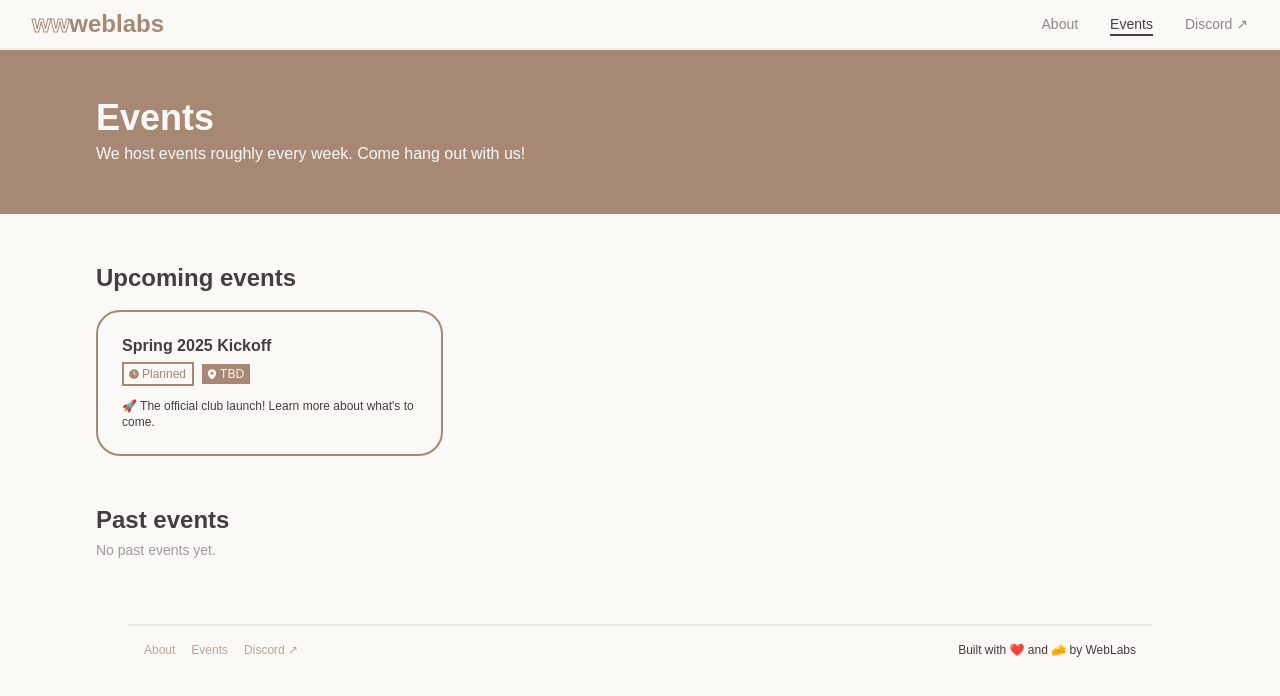
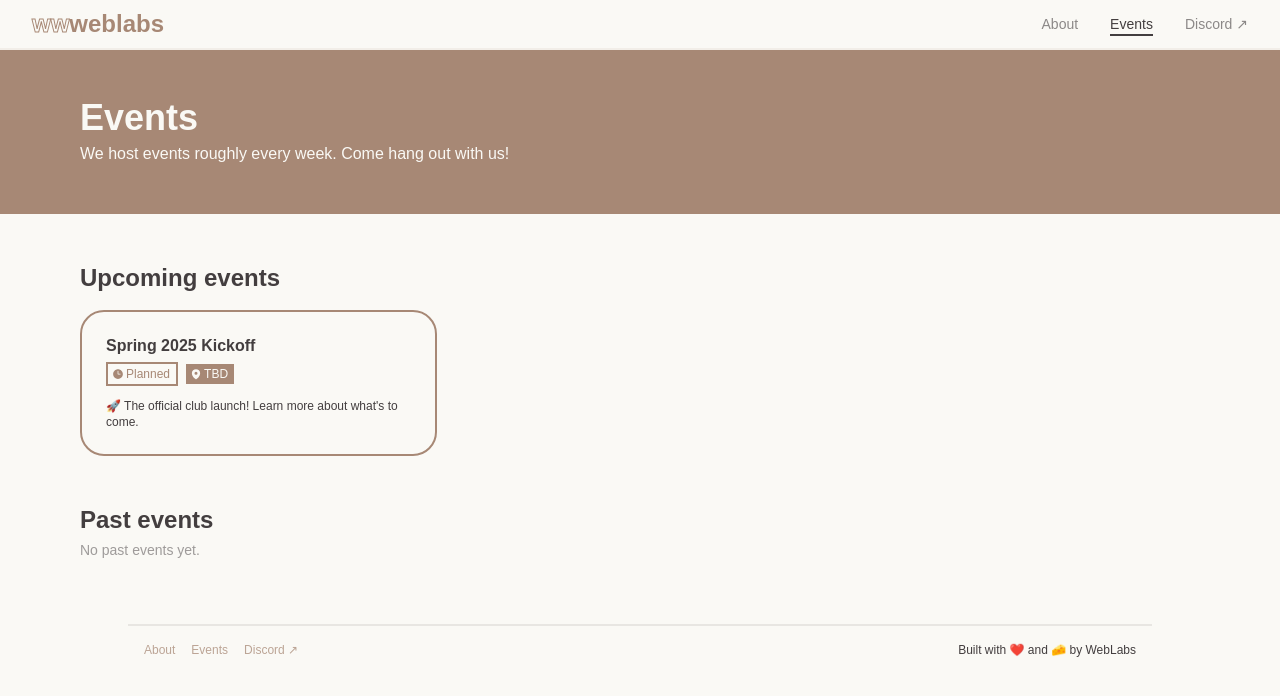
Before and after one commit to weblabsuw/site, a Next.js app: page /events in a window 1280 px wide. Shown: the top 696 px of the page. Built offline with nearby package versions, Linux system fonts and the light colour scheme.

Commit message:
update content spacing

```diff
--- a/components/about/index.tsx
+++ b/components/about/index.tsx
@@ -6,7 +6,7 @@ export function AboutPage() {
   return (<>
     <Navbar active="about"/>
 
-    <section className="container max-w-5xl px-8 py-16 leading-relaxed">
+    <section className="container max-w-5xl px-4 py-16 leading-relaxed">
       <h1 className="text-3xl md:text-4xl font-extrabold">
         About WebLabs
       </h1>
--- a/components/events/events-list.tsx
+++ b/components/events/events-list.tsx
@@ -18,7 +18,7 @@ export function EventsList({ events }: { events: EventItem[] }) {
   const pastEvents = events.filter((event) => event.archived).sort(sortEvents).reverse(); // later dates first
 
   return (
-    <section className="container max-w-6xl px-8 pt-12 pb-16 leading-relaxed">
+    <section className="container max-w-6xl px-4 pt-12 pb-16 leading-relaxed">
       <h2 className="text-2xl font-bold">
         Upcoming events
       </h2>
--- a/components/events/index.tsx
+++ b/components/events/index.tsx
@@ -13,7 +13,7 @@ export function EventsPage({ events }: EventsPageProps) {
     <Navbar active="events"/>
 
     <header className="text-onPrimary bg-primary">
-      <div className="container max-w-6xl px-8 pt-12 pb-12">
+      <div className="container max-w-6xl px-4 pt-12 pb-12">
         <h1 className="text-3xl md:text-4xl font-extrabold">
           Events
         </h1>
--- a/components/events/page/index.tsx
+++ b/components/events/page/index.tsx
@@ -14,7 +14,7 @@ export function EventPage({ Content, metadata }: EventPageProps) {
   return (<>
     <Navbar active="events"/>
 
-    <article className="container max-w-5xl px-8 pt-8 pb-16">
+    <article className="container max-w-5xl px-4 pt-8 pb-16">
       <Link href="/events" className="opacity-75 hover:opacity-100 text-primary font-medium transition-opacity">
         ← Back to events
       </Link>
--- a/components/home/events.tsx
+++ b/components/home/events.tsx
@@ -4,7 +4,7 @@ import { Button } from "@/components/ui/button";
 export function Events() {
   return (
     <section className="px-4 py-24 container max-w-5xl">
-      <div className="px-12 py-8 text-onPrimary bg-primary rounded-3xl">
+      <div className="px-8 md:px-12 py-8 text-onPrimary bg-primary rounded-3xl">
         <h2 className="text-3xl font-extrabold">
           Events
         </h2>
--- a/components/home/hero.tsx
+++ b/components/home/hero.tsx
@@ -7,7 +7,7 @@ import { MailingListForm } from "@/components/mailing-list-form";
 
 export function Hero() {
   return (
-    <section className="container max-w-6xl px-8 py-16 flex flex-col lg:flex-row lg:items-end gap-24 lg:gap-16 leading-relaxed">
+    <section className="container max-w-6xl px-4 py-16 flex flex-col lg:flex-row lg:items-end gap-24 lg:gap-16 leading-relaxed">
       <div className="flex-1">
         <h1 className="text-4xl md:text-5xl font-extrabold">
           WebLabs
--- a/components/home/index.tsx
+++ b/components/home/index.tsx
@@ -6,7 +6,7 @@ import { Events } from "./events";
 
 export function HomePage() {
   return (<>
-    <Navbar/>
+    <Navbar active="home"/>
 
     <Hero/>
 
```
